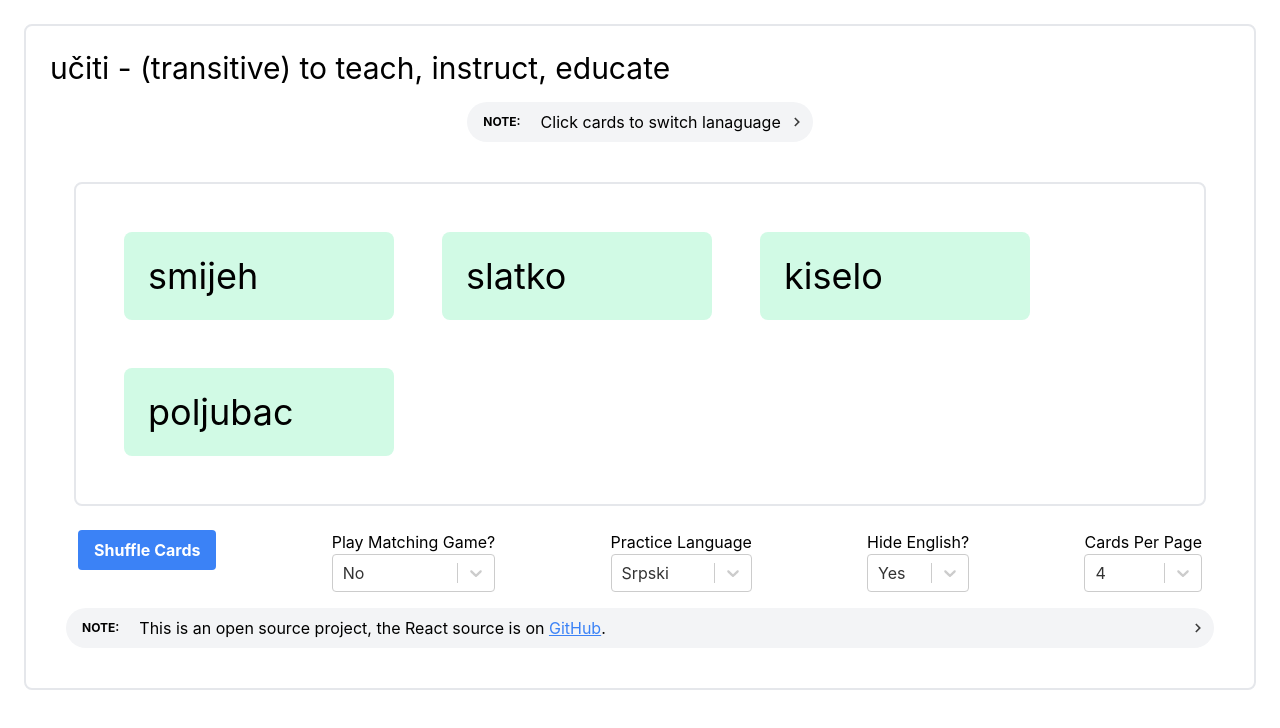
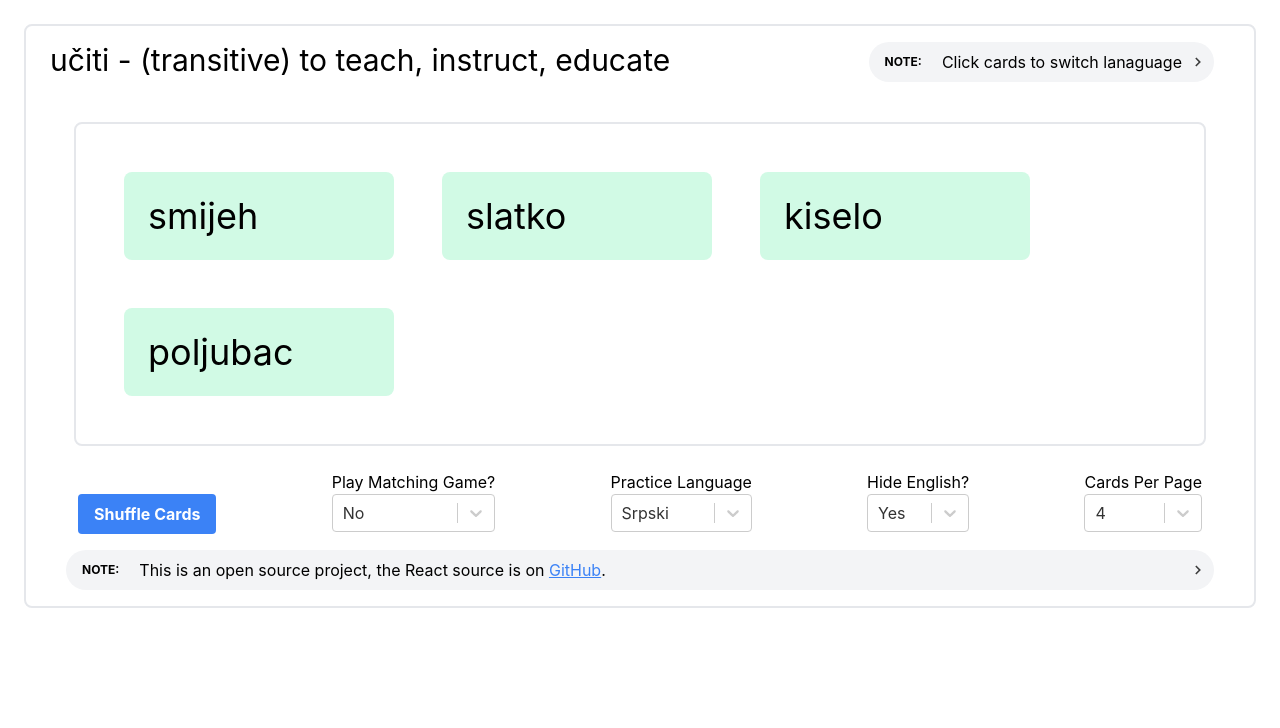
Before and after one commit to MarkNenadov/uciti, a React (Create React App) app: page / in a window 1280 px wide. Shown: the top 728 px of the page. Built offline with nearby package versions, Linux system fonts and the light colour scheme.

Commit message:
styling fixes

```diff
--- a/src/App.tsx
+++ b/src/App.tsx
@@ -8,20 +8,20 @@ import { ConfigurationProvider } from './Context/ConfigurationContext';
 
 function App() {
   return (
-    <div className="border-2 rounded-lg w-7/8 m-6 p-6">
-        <header className="App-heade">
-          <p className="text-3xl">
-            učiti - (transitive) to teach, instruct, educate
-          </p>
-        </header>
+    <div className="border-2 rounded-lg w-7/8 m-6  pl-6 pr-6">
+        <ConfigurationProvider>
+          <header className="flex flex-col lg:flex-row lg:justify-between">
+            <p className="text-3xl pt-4">
+              učiti - (transitive) to teach, instruct, educate
+            </p>
+            <Notes />
+          </header>
 
-        <ConfigurationProvider>
-          <Notes />
           <FlashCardProvider>
             <FlashCardStack />
             <FlashCardControlBar />
           </FlashCardProvider>
-        </ConfigurationProvider>
+          </ConfigurationProvider>
 
       <NoteBanner isFullWidth={true}>
         <span>This is an open source project, the React source is on <a className="text-blue-500 underline" href="https://github.com/MarkNenadov/uciti">GitHub</a>.</span>
--- a/src/Components/FlashCardControlBar.tsx
+++ b/src/Components/FlashCardControlBar.tsx
@@ -19,7 +19,7 @@ export function FlashCardControlBar() {
                <div
                     aria-label={"Shuffle Cards"}
                     onClick={ () => { shuffleCards() } }
-                    className="cursor-pointer bg-blue-500 hover:bg-blue-700 text-white font-bold py-2 px-4 rounded text-center lg:text-left w-full"
+                    className="cursor-pointer bg-blue-500 hover:bg-blue-700 text-white font-bold py-2 px-4 rounded text-center lg:text-left w-full lg:mt-6"
                 >
                     Shuffle Cards
             </div>
--- a/src/index.css
+++ b/src/index.css
@@ -478,6 +478,12 @@ video {
 .mr-3 {
   margin-right: 0.75rem;
 }
+.mt-5 {
+  margin-top: 1.25rem;
+}
+.mt-6 {
+  margin-top: 1.5rem;
+}
 .flex {
   display: flex;
 }
@@ -517,6 +523,11 @@ video {
 .justify-between {
   justify-content: space-between;
 }
+.space-x-2 > :not([hidden]) ~ :not([hidden]) {
+  --tw-space-x-reverse: 0;
+  margin-right: calc(0.5rem * var(--tw-space-x-reverse));
+  margin-left: calc(0.5rem * calc(1 - var(--tw-space-x-reverse)));
+}
 .rounded {
   border-radius: 0.25rem;
 }
@@ -550,6 +561,9 @@ video {
 .p-6 {
   padding: 1.5rem;
 }
+.p-0 {
+  padding: 0px;
+}
 .px-2 {
   padding-left: 0.5rem;
   padding-right: 0.5rem;
@@ -578,6 +592,21 @@ video {
 }
 .pr-7 {
   padding-right: 1.75rem;
+}
+.pt-3 {
+  padding-top: 0.75rem;
+}
+.pt-4 {
+  padding-top: 1rem;
+}
+.pl-6 {
+  padding-left: 1.5rem;
+}
+.pr-6 {
+  padding-right: 1.5rem;
+}
+.pt-5 {
+  padding-top: 1.25rem;
 }
 .text-left {
   text-align: left;
@@ -661,6 +690,10 @@ code {
 
 @media (min-width: 1024px) {
 
+  .lg\:mt-6 {
+    margin-top: 1.5rem;
+  }
+
   .lg\:inline-flex {
     display: inline-flex;
   }
@@ -671,6 +704,10 @@ code {
 
   .lg\:flex-row {
     flex-direction: row;
+  }
+
+  .lg\:justify-between {
+    justify-content: space-between;
   }
 
   .lg\:rounded-full {
```
